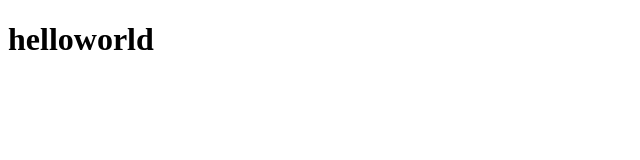
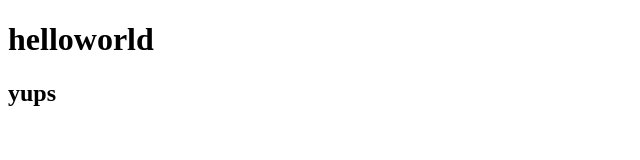
Before and after one commit to nabillanr/WAD2023-NABILLA-1202210048, a plain HTML site: page index.html in a window 1280 px wide. Shown: the full height of the page, 0-640 px from the left. Drawn offline with Linux system fonts and the light colour scheme.

Commit message:
Update index.html

```diff
--- a/index.html
+++ b/index.html
@@ -7,5 +7,6 @@
 </head>
 <body>
     <h1>helloworld</h1>
+    <h2>yups</h2>
 </body>
 </html>
```
